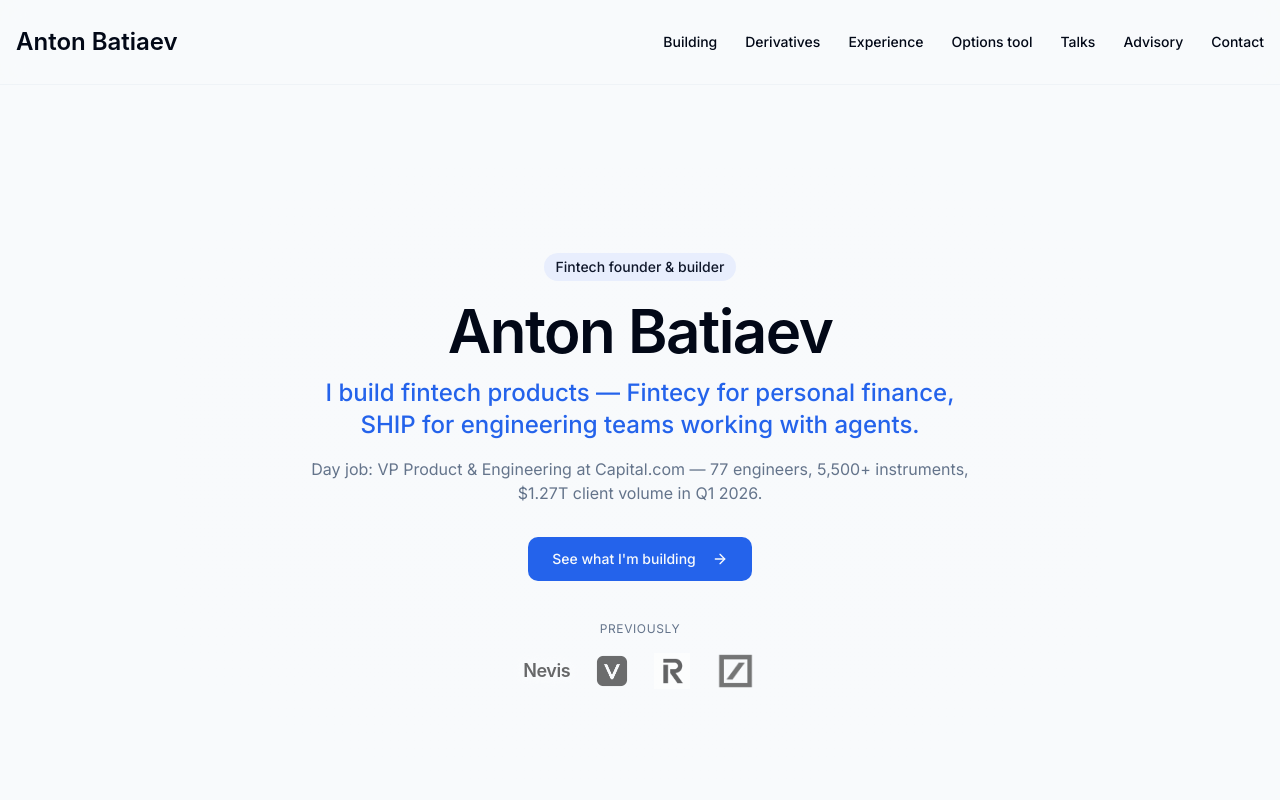
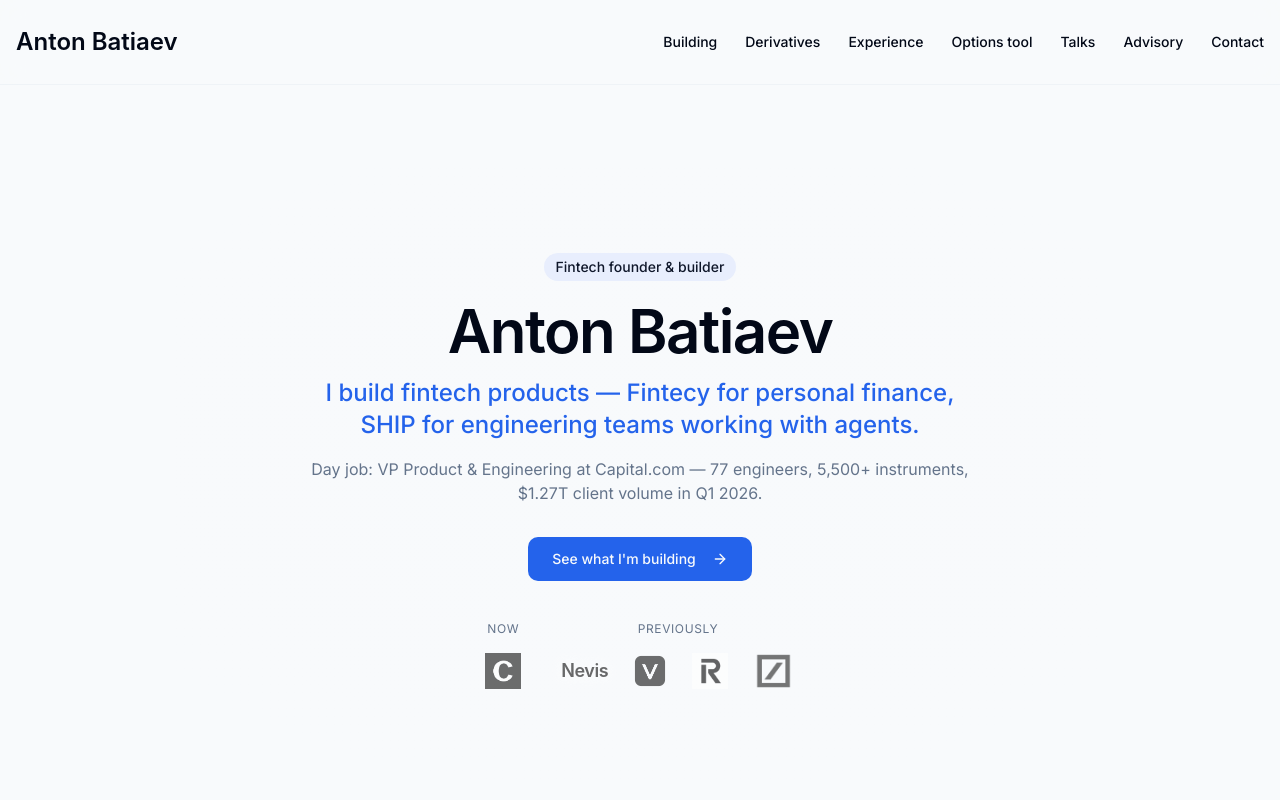
Before and after one commit to batiaev/batiaev.github.io, a React (Vite) app: page / in a window 1280 px wide. Shown: the top 800 px of the page. Built offline with nearby package versions, Linux system fonts and the light colour scheme.

Commit message:
website upgrade step 3 - capital logo

```diff
--- a/scripts/smoke-render.tsx
+++ b/scripts/smoke-render.tsx
@@ -128,6 +128,12 @@
   ],
   ['hero falls back to a wordmark when a logo is missing', homeHtml.includes('>Nevis<')],
   ['hero renders the Vega mark', homeHtml.includes('/images/logo-vega.png')],
+  [
+    'hero separates the current role from past ones',
+    homeHtml.includes('Now') &&
+      homeHtml.includes('Previously') &&
+      homeHtml.includes('/images/logo-capital.png'),
+  ],
   ['hero logos link to their role anchors', homeHtml.includes('href="#role-revolut"')],
   ['experience cards expose those anchors', homeHtml.includes('id="role-revolut"')],
   ['Nevis role rendered', homeHtml.includes('id="role-nevis"')],
--- a/src/components/Intro.tsx
+++ b/src/components/Intro.tsx
@@ -3,7 +3,54 @@
 import { ArrowRight } from 'lucide-react'
 import data from '@/data/data.json'
 import { shouldEnableDotField, isNarrowViewport } from '@/lib/dotFieldGuards'
-import { roleAnchor, showcaseRoles } from '@/lib/showcase'
+import {
+  currentRoles,
+  previousRoles,
+  roleAnchor,
+  type ShowcaseRole,
+} from '@/lib/showcase'
+
+const RoleLogos = ({ label, roles }: { label: string; roles: ShowcaseRole[] }) => {
+  if (roles.length === 0) return null
+
+  return (
+    <div className="flex flex-col items-center gap-3">
+      <p className="text-muted-foreground text-halo text-xs uppercase tracking-wider">
+        {label}
+      </p>
+      <ul className="flex flex-wrap items-center justify-center gap-x-6 gap-y-3">
+        {roles.map((role) => (
+          <li key={role.anchor}>
+            <a
+              href={`#${roleAnchor(role.anchor)}`}
+              title={`See the ${role.company} role`}
+              className="flex min-h-11 items-center opacity-60 grayscale transition-opacity hover:opacity-100 focus-visible:opacity-100 focus-visible:outline-none focus-visible:ring-2 focus-visible:ring-ring"
+            >
+              {role.logo ? (
+                <>
+                  <img
+                    src={role.logo}
+                    alt={role.company}
+                    width={40}
+                    height={40}
+                    loading="lazy"
+                    decoding="async"
+                    className="h-8 w-auto sm:h-9"
+                  />
+                  <span className="sr-only">— see the {role.company} role</span>
+                </>
+              ) : (
+                <span className="font-display text-halo text-base font-semibold tracking-tight sm:text-lg">
+                  {role.company}
+                </span>
+              )}
+            </a>
+          </li>
+        ))}
+      </ul>
+    </div>
+  )
+}
 
 const Intro = () => {
   const heroRef = useRef<HTMLElement>(null)
@@ -74,40 +121,9 @@
             </a>
           </Button>
 
-          <div className="mt-10 flex flex-col items-center gap-3">
-            <p className="text-muted-foreground text-halo text-xs uppercase tracking-wider">
-              Previously
-            </p>
-            <ul className="flex flex-wrap items-center justify-center gap-x-6 gap-y-3">
-              {showcaseRoles.map((role) => (
-                <li key={role.anchor}>
-                  <a
-                    href={`#${roleAnchor(role.anchor)}`}
-                    title={`See the ${role.company} role`}
-                    className="flex min-h-11 items-center opacity-60 grayscale transition-opacity hover:opacity-100 focus-visible:opacity-100 focus-visible:outline-none focus-visible:ring-2 focus-visible:ring-ring"
-                  >
-                    {role.logo ? (
-                      <>
-                        <img
-                          src={role.logo}
-                          alt={role.company}
-                          width={40}
-                          height={40}
-                          loading="lazy"
-                          decoding="async"
-                          className="h-8 w-auto sm:h-9"
-                        />
-                        <span className="sr-only">— see the {role.company} role</span>
-                      </>
-                    ) : (
-                      <span className="font-display text-halo text-base font-semibold tracking-tight sm:text-lg">
-                        {role.company}
-                      </span>
-                    )}
-                  </a>
-                </li>
-              ))}
-            </ul>
+          <div className="mt-10 flex flex-col items-center gap-6 sm:flex-row sm:items-start sm:gap-10">
+            <RoleLogos label="Now" roles={currentRoles} />
+            <RoleLogos label="Previously" roles={previousRoles} />
           </div>
         </div>
       </div>
--- a/src/data/data.json
+++ b/src/data/data.json
@@ -110,6 +110,9 @@
       "period": "Nov 2025 – present",
       "company": "Capital.com",
       "anchor": "capital-com",
+      "showcase": true,
+      "current": true,
+      "logo": "/images/logo-capital.png",
       "city": "London",
       "url": "https://capital.com/",
       "archetypes": ["Enterprise", "Transformation"],
--- a/src/lib/showcase.ts
+++ b/src/lib/showcase.ts
@@ -9,13 +9,17 @@
 }
 
 /** Roles worth naming in the hero, newest first (source order is reverse-chronological). */
-export const showcaseRoles: ShowcaseRole[] = data.experiences
+const showcased = data.experiences
   .filter((role) => 'showcase' in role && role.showcase === true)
   .map((role) => ({
     company: role.company,
     anchor: role.anchor,
     logo: 'logo' in role ? role.logo : undefined,
+    current: 'current' in role && role.current === true,
   }))
+
+export const currentRoles: ShowcaseRole[] = showcased.filter((r) => r.current)
+export const previousRoles: ShowcaseRole[] = showcased.filter((r) => !r.current)
 
 export function roleAnchor(anchor: string): string {
   return `role-${anchor}`
```
Also changed, not shown: public/images/logo-capital.png (added).
